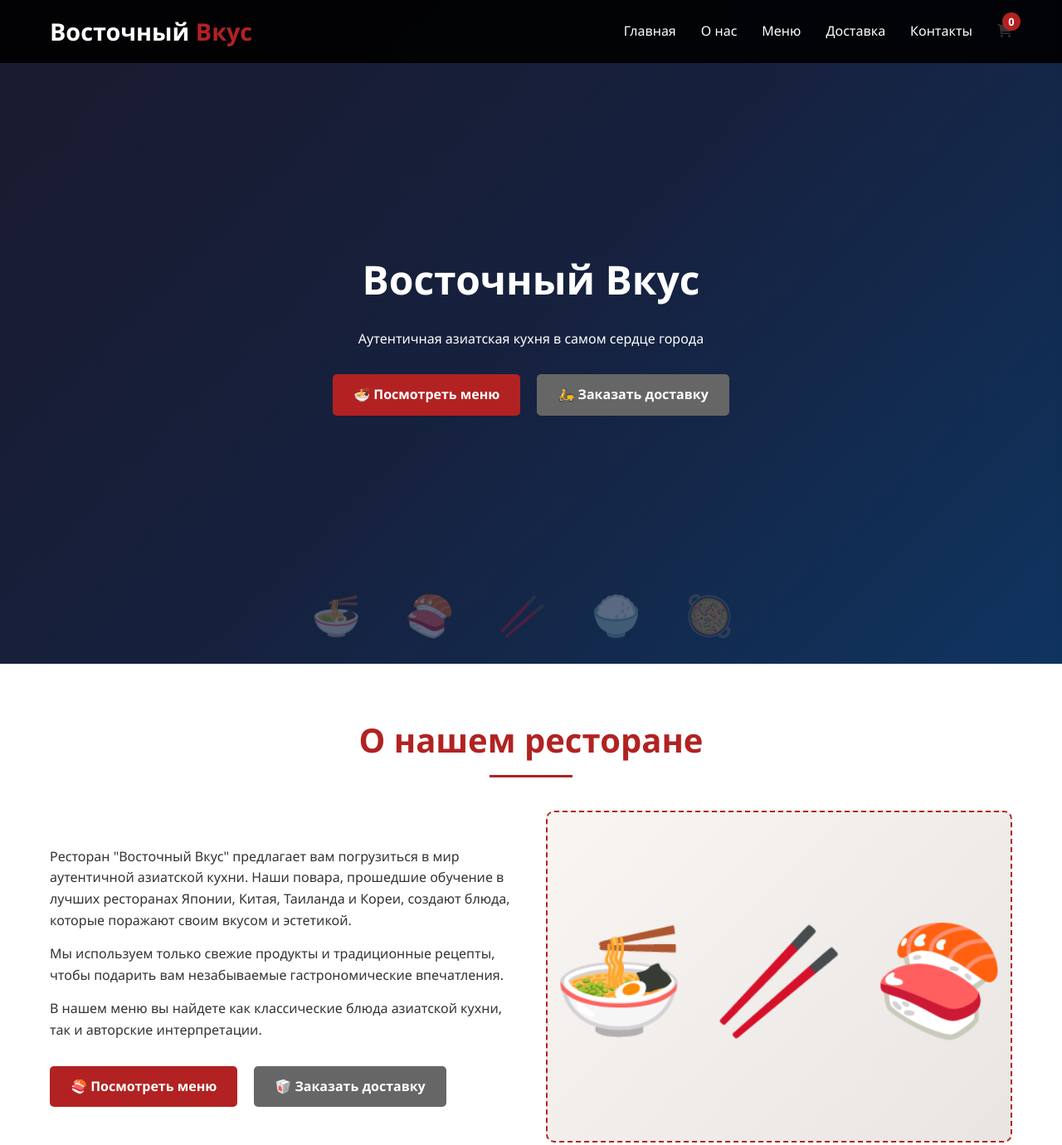
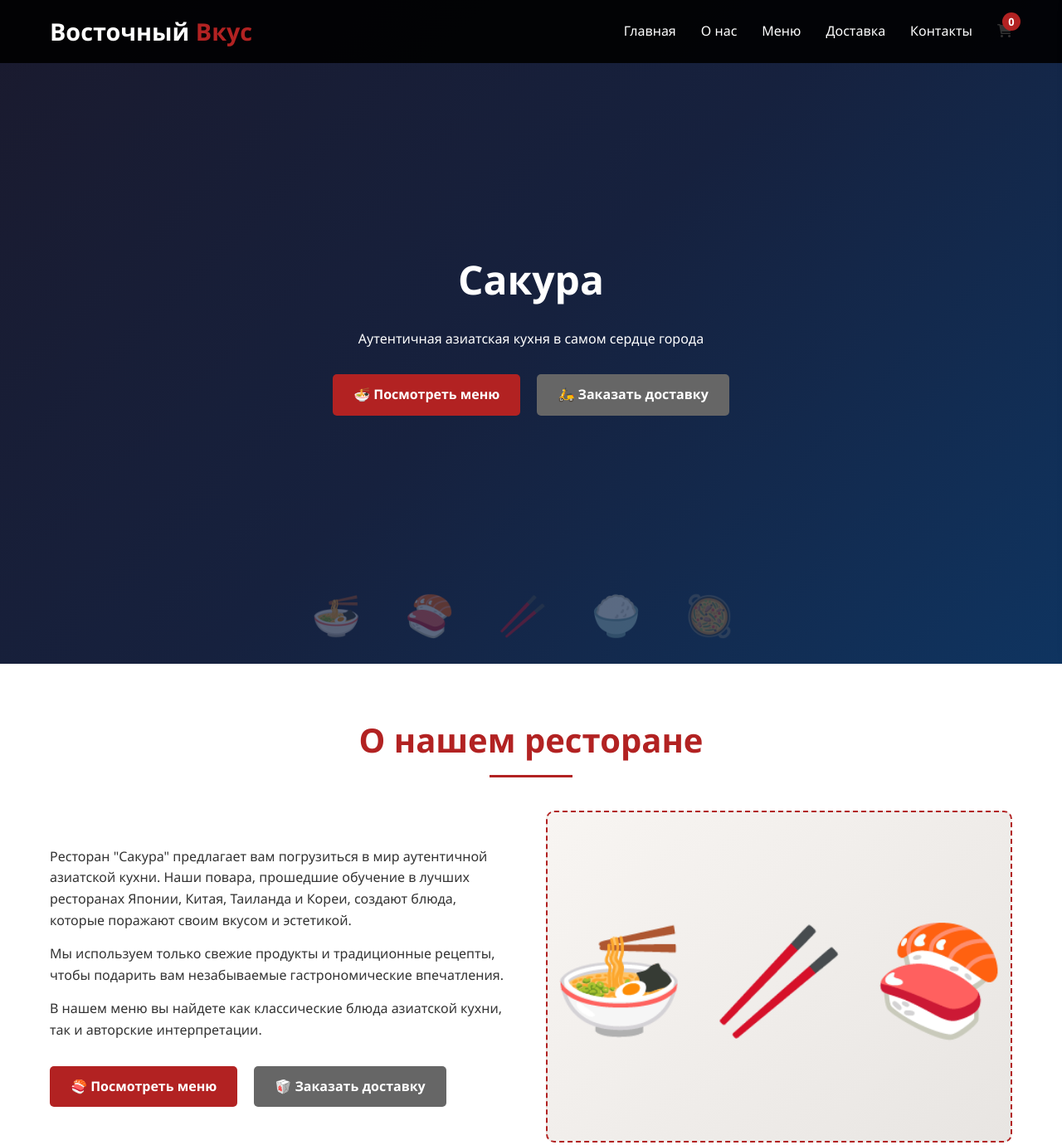
Before and after one commit to wellens-ru/sakur, a plain HTML site: page index.html in a window 1280 px wide. Shown: the top 1380 px of the page at 83% size. Drawn offline with Linux system fonts and the light colour scheme.

Commit message:
Update index.html

```diff
--- a/index.html
+++ b/index.html
@@ -3,7 +3,7 @@
 <head>
     <meta charset="UTF-8">
     <meta name="viewport" content="width=device-width, initial-scale=1.0">
-    <title>Восточный Вкус - Ресторан азиатской кухни</title>
+    <title>Сакура - Ресторан азиатской кухни</title>
     <style>
         * {
             margin: 0;
@@ -870,7 +870,7 @@
 
     <header id="home">
         <div class="container">
-            <h1>Восточный Вкус</h1>
+            <h1>Сакура</h1>
             <p>Аутентичная азиатская кухня в самом сердце города</p>
             <div style="display: flex; gap: 20px; margin-top: 30px; justify-content: center;">
                 <a href="#menu" class="btn">🍜 Посмотреть меню</a>
@@ -884,7 +884,7 @@
             <h2>О нашем ресторане</h2>
             <div class="about-content">
                 <div class="about-text">
-                    <p>Ресторан "Восточный Вкус" предлагает вам погрузиться в мир аутентичной азиатской кухни. Наши повара, прошедшие обучение в лучших ресторанах Японии, Китая, Таиланда и Кореи, создают блюда, которые поражают своим вкусом и эстетикой.</p>
+                    <p>Ресторан "Сакура" предлагает вам погрузиться в мир аутентичной азиатской кухни. Наши повара, прошедшие обучение в лучших ресторанах Японии, Китая, Таиланда и Кореи, создают блюда, которые поражают своим вкусом и эстетикой.</p>
                     <p>Мы используем только свежие продукты и традиционные рецепты, чтобы подарить вам незабываемые гастрономические впечатления.</p>
                     <p>В нашем меню вы найдете как классические блюда азиатской кухни, так и авторские интерпретации.</p>
                     <div style="display: flex; gap: 20px; margin-top: 30px;">
@@ -1010,7 +1010,7 @@
                 <div class="footer-column"><h3>Меню</h3><ul class="footer-links"><li><a href="#" data-category="sushi">🍣 Суши и роллы</a></li><li><a href="#" data-category="wok">🍜 WOK</a></li><li><a href="#" data-category="soups">🥣 Супы</a></li><li><a href="#" data-category="main">🍛 Главные блюда</a></li></ul></div>
                 <div class="footer-column"><h3>Контакты</h3><ul class="footer-links"><li><a href="#delivery">🚚 Доставка</a></li><li><a href="#contact">📍 Адрес</a></li><li><a href="#contact">📞 +7 (495) 123-45-67</a></li></ul></div>
             </div>
-            <div class="copyright"><p>© 2025 Восточный Вкус. Все права защищены.</p></div>
+            <div class="copyright"><p>© 2025 Сакура. Все права защищены.</p></div>
         </div>
     </footer>
 
```
